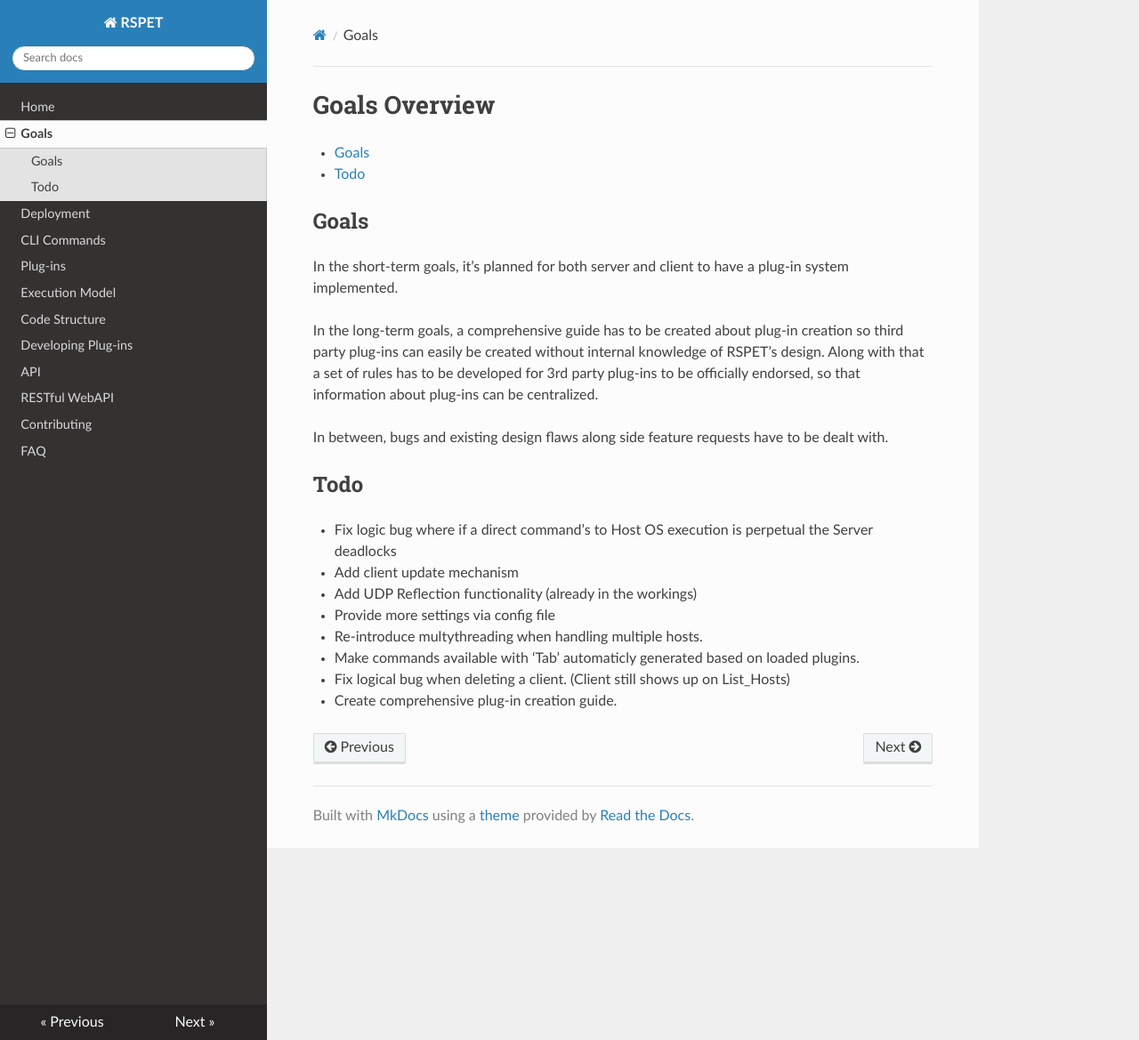
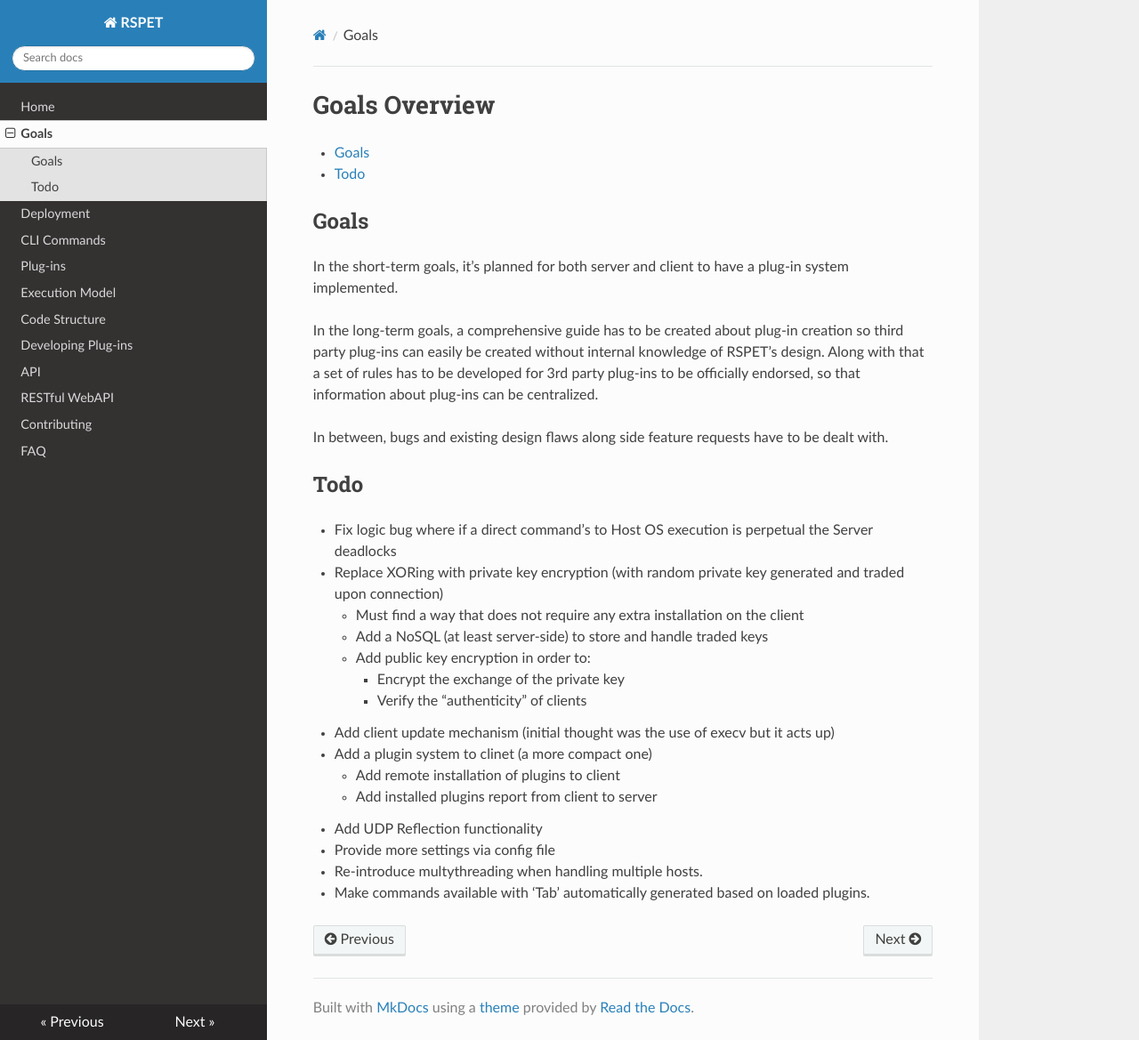
Before and after one commit to panagiks/md-docs, an MkDocs documentation site: the page built from docs/goals.md, in a window 1280 px wide and 1169 px high. Shown: the whole window at 89% size. Built offline with MkDocs 1.6.1, drawn with Linux system fonts in a browser that asks for light colours; nearby versions of some CDN libraries; old or Windows-style settings are respelled for this version of MkDocs.

Commit message:
Update goals.md

```diff
--- a/docs/goals.md
+++ b/docs/goals.md
@@ -20,10 +20,17 @@ dealt with.
 ## Todo
 
 * Fix logic bug where if a direct command's to Host OS execution is perpetual the Server deadlocks
-* Add client update mechanism
-* Add UDP Reflection functionality (already in the workings)
+* Replace XORing with private key encryption (with random private key generated and traded upon connection)
+    * Must find a way that does not require any extra installation on the client
+    * Add a NoSQL (at least server-side) to store and handle traded keys
+    * Add public key encryption in order to:
+        * Encrypt the exchange of the private key
+        * Verify the "authenticity" of clients
+* Add client update mechanism (initial thought was the use of execv but it acts up)
+* Add a plugin system to clinet (a more compact one)
+    * Add remote installation of plugins to client
+    * Add installed plugins report from client to server
+* Add UDP Reflection functionality
 * Provide more settings via config file
 * Re-introduce multythreading when handling multiple hosts.
-* Make commands available with 'Tab' automaticly generated based on loaded plugins.
-* Fix logical bug when deleting a client. (Client still shows up on List_Hosts)
-* Create comprehensive plug-in creation guide.
+* Make commands available with 'Tab' automatically generated based on loaded plugins.
```
